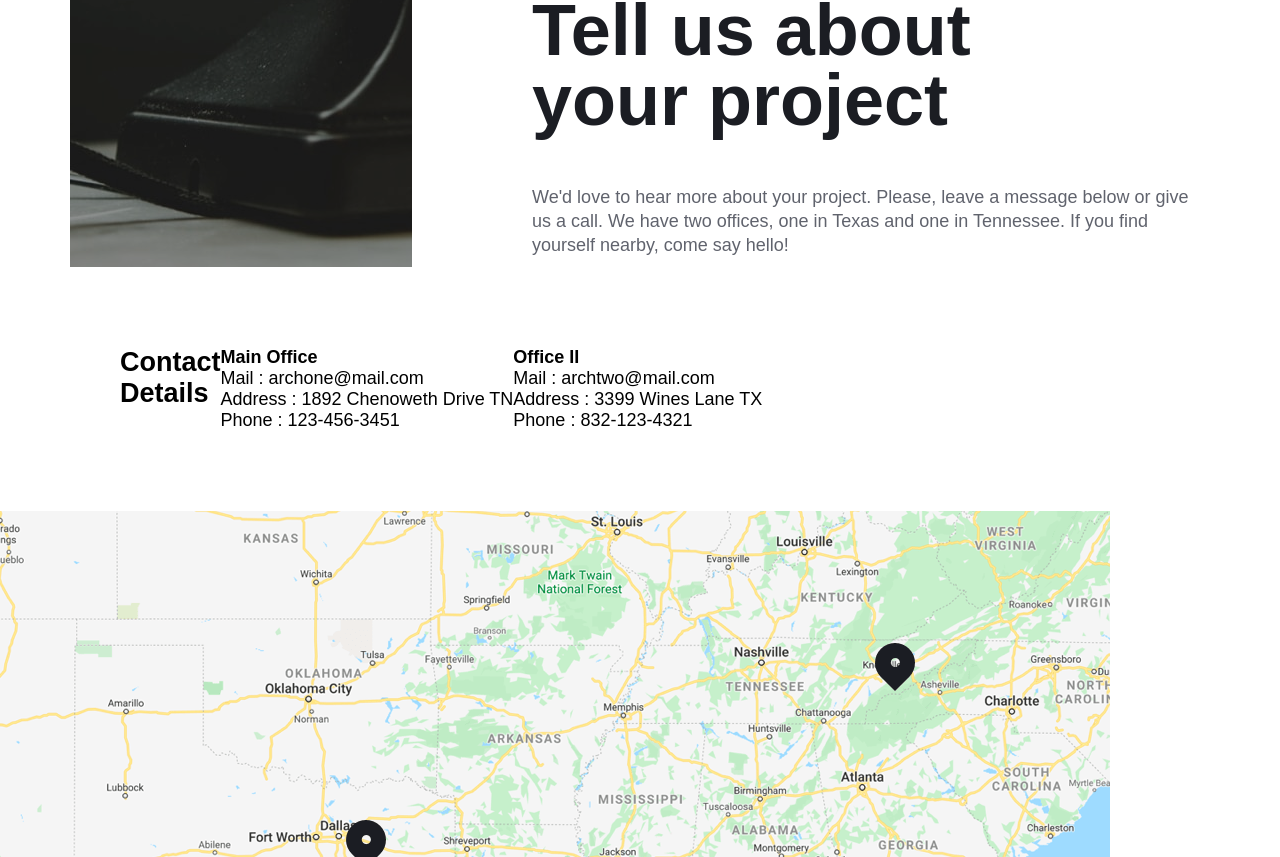
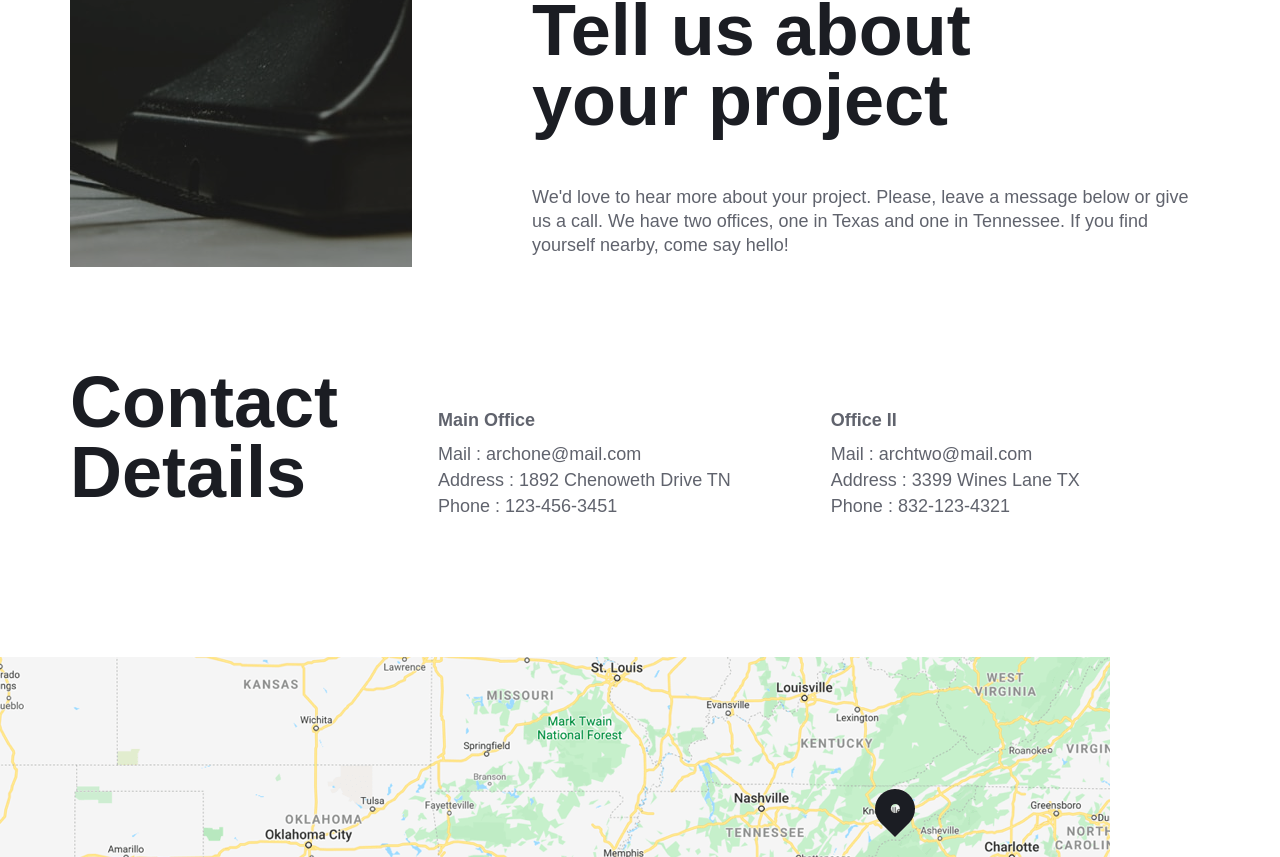
Before and after one commit to anetakasprzak/fm-arch-studio-multi-page-website, a Next.js app: page /contact in a window 1280 px wide. Shown: the part 585-1442 px from the top of the page. Built offline with nearby package versions, Linux system fonts and the light colour scheme.

Commit message:
contact details layout for desktop

```diff
--- a/app/(root)/contact/page.js
+++ b/app/(root)/contact/page.js
@@ -17,12 +17,9 @@ import {
   Error,
   ContactDetailsSection,
   HeadingContactDetails,
-  MainOfficeBox,
+  OfficeBox,
   OfficeHeading,
-  OfficeEmail,
-  OfficeAddress,
-  OfficePhone,
-  IIOfficeBox,
+  OfficeText,
   MapSection,
   MapImgWrapper,
 } from "./page.styled";
@@ -84,19 +81,19 @@ const ContactPage = () => {
           Details
         </HeadingContactDetails>
 
-        <MainOfficeBox>
+        <OfficeBox>
           <OfficeHeading>Main Office</OfficeHeading>
-          <OfficeEmail>Mail : archone@mail.com</OfficeEmail>
-          <OfficeAddress>Address : 1892 Chenoweth Drive TN</OfficeAddress>
-          <OfficePhone>Phone : 123-456-3451</OfficePhone>
-        </MainOfficeBox>
+          <OfficeText>Mail : archone@mail.com</OfficeText>
+          <OfficeText>Address : 1892 Chenoweth Drive TN</OfficeText>
+          <OfficeText>Phone : 123-456-3451</OfficeText>
+        </OfficeBox>
 
-        <IIOfficeBox>
+        <OfficeBox>
           <OfficeHeading>Office II</OfficeHeading>
-          <OfficeEmail>Mail : archtwo@mail.com</OfficeEmail>
-          <OfficeAddress>Address : 3399 Wines Lane TX</OfficeAddress>
-          <OfficePhone>Phone : 832-123-4321</OfficePhone>
-        </IIOfficeBox>
+          <OfficeText>Mail : archtwo@mail.com</OfficeText>
+          <OfficeText>Address : 3399 Wines Lane TX</OfficeText>
+          <OfficeText>Phone : 832-123-4321</OfficeText>
+        </OfficeBox>
       </ContactDetailsSection>
 
       <MapSection>
--- a/app/(root)/contact/page.styled.js
+++ b/app/(root)/contact/page.styled.js
@@ -155,6 +155,8 @@ export const ContactDetailsSection = styled.section`
   padding: 4rem 3rem;
   display: flex;
   flex-direction: column;
+  align-items: center;
+  gap: 3rem;
 
   @media screen and (min-width: 23.5em) {
     padding: 4rem 5rem;
@@ -174,22 +176,64 @@ export const ContactDetailsSection = styled.section`
 
   @media screen and (min-width: 62em) {
     flex-direction: row;
+    padding: 10rem 7rem;
+  }
+
+  @media screen and (min-width: 72em) {
+    gap: 10rem;
+  }
+
+  @media screen and (min-width: 90em) {
+    padding: 10rem 12rem;
   }
 `;
 
-export const HeadingContactDetails = styled.h2``;
+export const HeadingContactDetails = styled.h2`
+  color: #1b1d23;
+  font-size: 3.2rem;
+  line-height: 4rem;
 
-export const MainOfficeBox = styled.div``;
+  @media screen and (min-width: 28.5em) {
+    font-size: 3.6rem;
+  }
 
-export const IIOfficeBox = styled.div``;
+  @media screen and (min-width: 35em) {
+    font-size: 5rem;
+    line-height: 6rem;
+  }
 
-export const OfficeHeading = styled.h4``;
+  @media screen and (min-width: 43em) {
+    font-size: 6.4rem;
+    margin-bottom: 1.6rem;
+  }
 
-export const OfficeEmail = styled.p``;
+  @media screen and (min-width: 62em) {
+    font-size: 7.2rem;
+    line-height: 7rem;
+    margin-bottom: 5rem;
+  }
 
-export const OfficeAddress = styled.p``;
+  @media screen and (min-width: 90em) {
+    font-size: 7.4rem;
+  }
+`;
 
-export const OfficePhone = styled.p``;
+export const OfficeBox = styled.div`
+  color: #60636d;
+  font-size: 1.8rem;
+`;
+
+export const OfficeHeading = styled.h4`
+  margin-bottom: 0.4rem;
+  font-weight: 700;
+  line-height: 3.5rem;
+`;
+
+export const OfficeText = styled.p`
+  font-weight: 500;
+  line-height: 2.4rem;
+  margin-bottom: 0.2rem;
+`;
 
 ////////////////  MAP IMG ///////////////////
 
```
